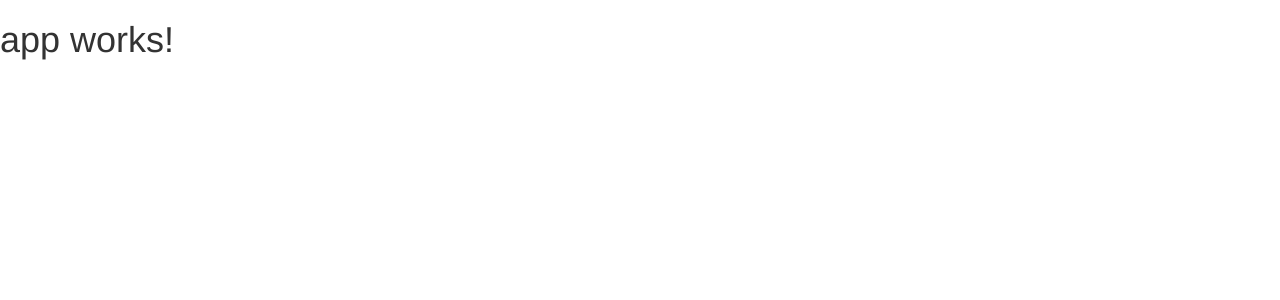
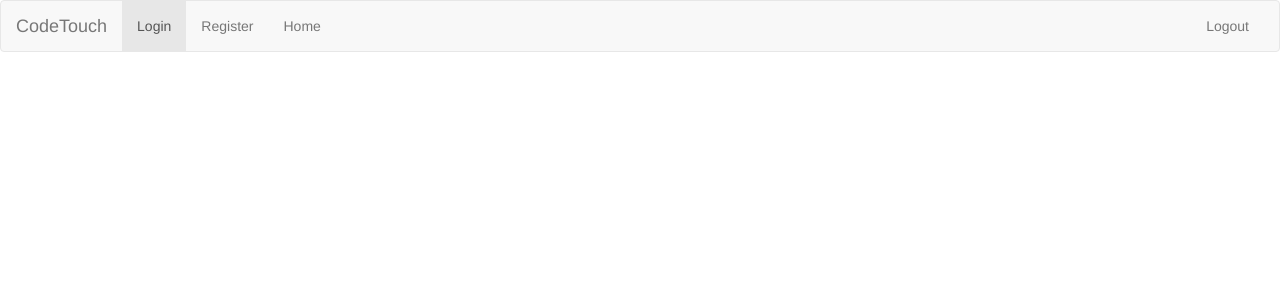
Before and after one commit to seifElislam/django-chat, an Angular app in the folder client/: page / in a window 1280 px wide. Shown: the top 300 px of the page. Built offline with nearby package versions, Linux system fonts and the light colour scheme.

Commit message:
add style to app.html

```diff
--- a/client/src/app/app.component.html
+++ b/client/src/app/app.component.html
@@ -1,3 +1,28 @@
-<h1>
-  {{title}}
-</h1>
+<nav class="navbar navbar-default">
+  <div class="container-fluid">
+    <!-- Brand and toggle get grouped for better mobile display -->
+    <div class="navbar-header">
+      <button type="button" class="navbar-toggle collapsed" data-toggle="collapse" data-target="#bs-example-navbar-collapse-1" aria-expanded="false">
+        <span class="sr-only">Toggle navigation</span>
+        <span class="icon-bar"></span>
+        <span class="icon-bar"></span>
+        <span class="icon-bar"></span>
+      </button>
+      <a class="navbar-brand" href="#">CodeTouch</a>
+    </div>
+
+    <!-- Collect the nav links, forms, and other content for toggling -->
+    <div class="collapse navbar-collapse" id="bs-example-navbar-collapse-1">
+      <ul class="nav navbar-nav">
+        <li class="active"><a href="#">Login <span class="sr-only">(current)</span></a></li>
+        <li><a href="#">Register</a></li>
+        <li><a href="#">Home</a></li>
+      </ul>
+
+      <ul class="nav navbar-nav navbar-right">
+        <li><a href="#">Logout</a></li>
+
+      </ul>
+    </div><!-- /.navbar-collapse -->
+  </div><!-- /.container-fluid -->
+</nav>
```
